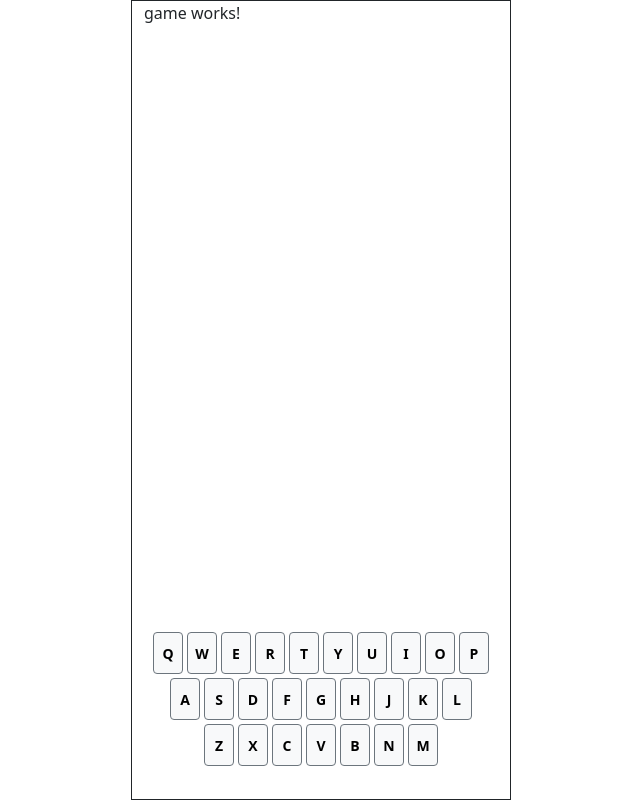
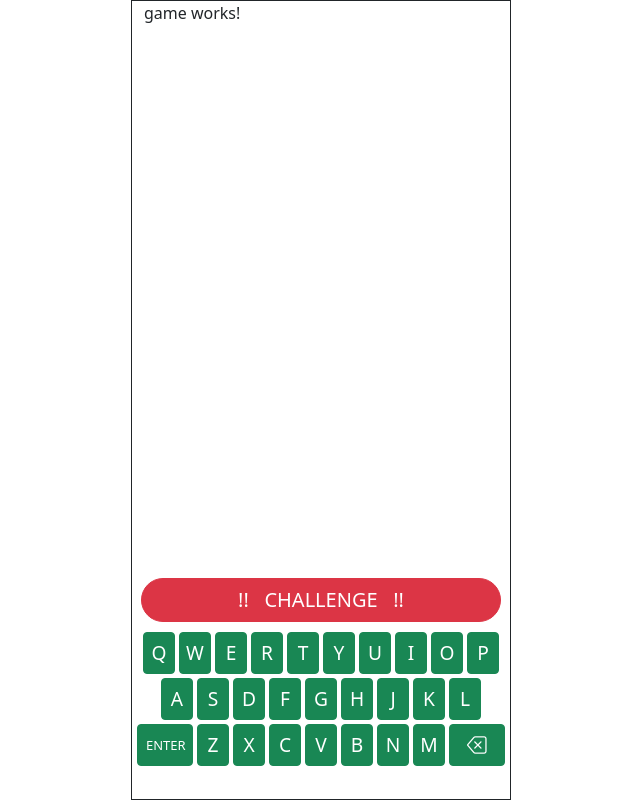
Before and after one commit to Souvik7cd/wordly-poc, an Angular app: page / in a window 1280 px wide. Shown: the whole page, without its empty margins (319-959 px from the left). Built offline with nearby package versions, Linux system fonts and the light colour scheme.

Commit message:
Added keyboard styling and challenge button

```diff
--- a/angular.json
+++ b/angular.json
@@ -32,6 +32,7 @@
             ],
             "styles": [
               "node_modules/bootstrap/dist/css/bootstrap.min.css",
+              "node_modules/bootstrap-icons/font/bootstrap-icons.min.css",
               "src/styles.scss"
             ],
             "scripts": [],
@@ -99,6 +100,7 @@
             ],
             "styles": [
               "node_modules/bootstrap/dist/css/bootstrap.min.css",
+              "node_modules/bootstrap-icons/font/bootstrap-icons.min.css",
               "src/styles.scss"
             ],
             "scripts": []
--- a/package.json
+++ b/package.json
@@ -20,6 +20,7 @@
     "@angular/router": "^16.0.0",
     "@angular/service-worker": "^16.0.0",
     "bootstrap": "^5.3.0",
+    "bootstrap-icons": "^1.10.5",
     "rxjs": "~7.8.0",
     "tslib": "^2.3.0",
     "zone.js": "~0.13.0"
--- a/src/app/app.component.html
+++ b/src/app/app.component.html
@@ -1,6 +1,6 @@
 <div class="container">
   <div class="row">
-    <div class="col-lg-4 offset-lg-4 col-md-8 offset-md-2 border border-dark game-container">
+    <div class="col-lg-4 offset-lg-4 col-md-8 offset-md-2 col-xs-12 border border-dark game-container">
       <app-game></app-game>
     </div>
   </div>
--- a/src/app/game/game.component.html
+++ b/src/app/game/game.component.html
@@ -1,2 +1,15 @@
 <p>game works!</p>
-<app-keyboard></app-keyboard>
+
+<!-- interaction zone -->
+
+<div class="interaction-zone d-flex flex-column align-items-center">
+  <!-- Challenge Btn -->
+  <button class="btn btn-danger fs-5 rounded-pill" style="width: 360px;">
+    !!&nbsp;&nbsp;&nbsp;CHALLENGE&nbsp;&nbsp;&nbsp;!!
+  </button>
+
+  <!-- Cards -->
+
+  <!-- Keyboard -->
+  <app-keyboard></app-keyboard>
+</div>
--- a/src/app/game/game.component.scss
+++ b/src/app/game/game.component.scss
@@ -1,7 +1,7 @@
-app-keyboard {
+.interaction-zone {
   position: absolute;
   bottom: 0;
-  left: 2vw;
-  right: 2vw;
+  left: 25vw;
+  right: 25vw;
   padding: 4vh 0;
 }
--- a/src/app/game/keyboard/keyboard.component.html
+++ b/src/app/game/keyboard/keyboard.component.html
@@ -1,29 +1,24 @@
-<div class="d-flex flex-column align-items-center">
+<div class="d-flex flex-column align-items-center mt-2">
+  <!-- Keyboard -->
   <div class="d-flex flex-row">
-    <button
-      class="btn btn-sm btn-light border-secondary"
-      *ngFor="let key of keys[0]"
-      (click)="onKeyClick(key)"
-    >
+    <button class="btn btn-key btn-sm btn-success" *ngFor="let key of keys[0]" (click)="onKeyClick(key)">
       {{ key }}
     </button>
   </div>
   <div class="d-flex flex-row">
-    <button
-      class="btn btn-sm btn-light border-secondary"
-      *ngFor="let key of keys[1]"
-      (click)="onKeyClick(key)"
-    >
+    <button class="btn btn-key btn-sm btn-success" *ngFor="let key of keys[1]" (click)="onKeyClick(key)">
       {{ key }}
     </button>
   </div>
   <div class="d-flex flex-row">
-    <button
-      class="btn btn-sm btn-light border-secondary"
-      *ngFor="let key of keys[2]"
-      (click)="onKeyClick(key)"
-    >
+    <button class="btn btn-action btn-sm btn-success">
+      <span style="font-size: small;">ENTER</span>
+    </button>
+    <button class="btn btn-key btn-sm btn-success" *ngFor="let key of keys[2]" (click)="onKeyClick(key)">
       {{ key }}
+    </button>
+    <button class="btn btn-action btn-sm btn-success">
+      <i class="bi bi-backspace fs-5"></i>
     </button>
   </div>
 </div>
--- a/src/app/game/keyboard/keyboard.component.scss
+++ b/src/app/game/keyboard/keyboard.component.scss
@@ -1,7 +1,12 @@
 button {
-  width: 30px;
+  margin: 2px;
+}
+button.btn-key {
+  width: 32px;
   height: 42px;
   padding: 2px;
-  margin: 2px;
-  font-weight: bold;
+  font-size: 1.2rem;
 }
+button.btn-action {
+  width: 56px;
+}
```
Also changed, not shown: 1 other file (tests, documents, lock files or other folders).
